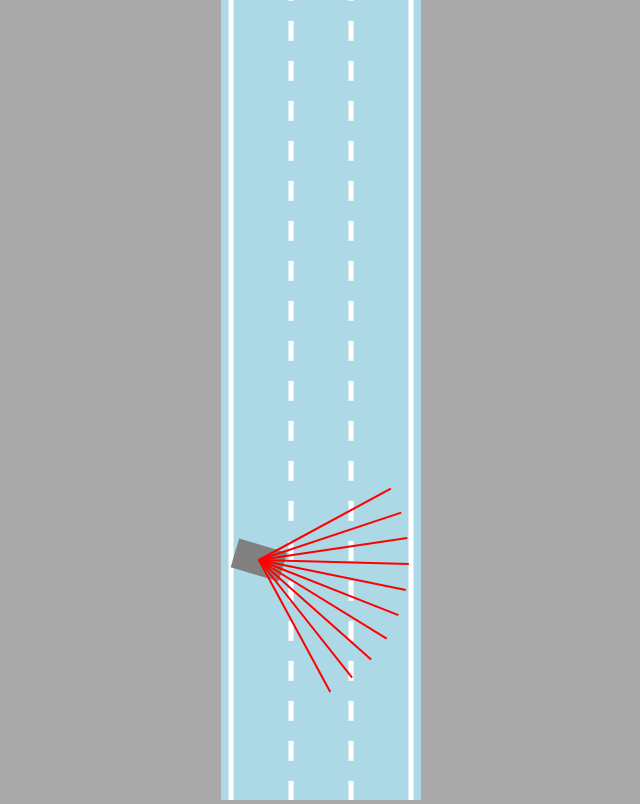
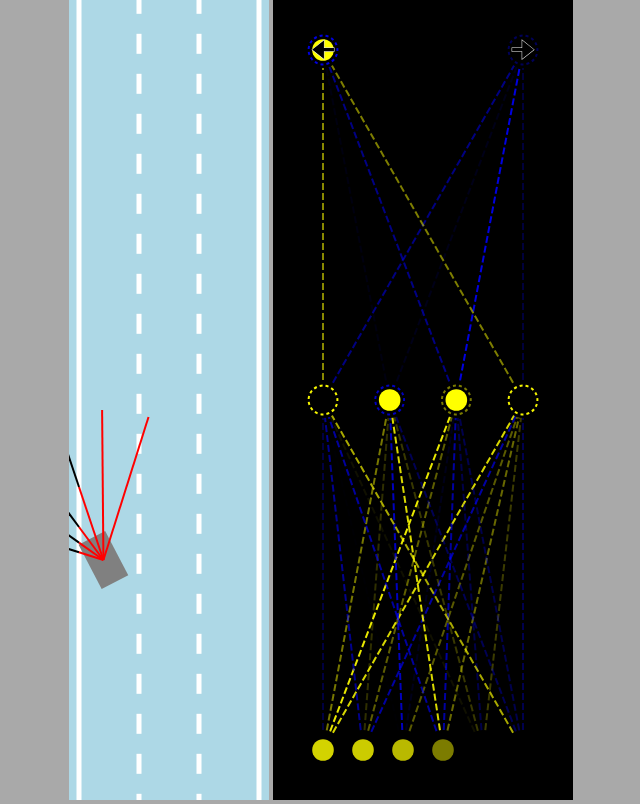
Before and after one commit to abhinav-22-tech/Self-driving-car, a plain HTML site: page index.html in a window 1280 px wide. Shown: the whole page, without its empty margins (319-959 px from the left). Drawn offline with Linux system fonts and the light colour scheme.

Commit message:
visualizer added

```diff
--- a/car.js
+++ b/car.js
@@ -16,7 +16,7 @@ class Car {
 
     if (controlType != "DUMMY") {
       this.sensor = new Sensor(this);
-      this.brain = new NeuralNetwork([this.sensor.rayCount, 6, 4]);
+      this.brain = new NeuralNetwork([this.sensor.rayCount, 4, 2]);
     }
     this.controls = new Controls(controlType);
   }
@@ -35,10 +35,10 @@ class Car {
       const outputs = NeuralNetwork.feedForward(offsets, this.brain);
 
       if (this.useBrain) {
-        this.controls.forward = outputs[0];
+        // this.controls.forward = outputs[0];
         this.controls.left = outputs[1];
         this.controls.right = outputs[2];
-        this.controls.reverse = outputs[3];
+        // this.controls.reverse = outputs[3];
       }
     }
   }
@@ -84,9 +84,9 @@ class Car {
     if (this.controls.forward) {
       this.speed += this.acceleration;
     }
-    if (this.controls.reverse) {
-      this.speed -= this.acceleration;
-    }
+    // if (this.controls.reverse) {
+    //   this.speed -= this.acceleration;
+    // }
 
     if (this.speed > this.maxSpeed) {
       this.speed = this.maxSpeed;
--- a/controls.js
+++ b/controls.js
@@ -1,6 +1,6 @@
 class Controls {
   constructor(type) {
-    this.forward = false;
+    this.forward = true;
     this.left = false;
     this.right = false;
     this.reverse = false;
--- a/index.html
+++ b/index.html
@@ -10,10 +10,12 @@
 </head>
 
 <body>
-  <canvas id="myCanvas"></canvas>
+  <canvas id="carCanvas"></canvas>
+  <canvas id="networkCanvas"></canvas>
+
   <script src="./network.js"></script>
   <script src="./sensor.js"></script>
-
+  <script src="./visualizer.js"></script>
   <script src="./utils.js"></script>
   <script src="./road.js"></script>
   <script src="./controls.js"></script>
--- a/main.js
+++ b/main.js
@@ -1,29 +1,38 @@
-const canvas = document.getElementById("myCanvas");
-canvas.width = 200;
+const carCanvas = document.getElementById("carCanvas");
+carCanvas.width = 200;
 
-const ctx = canvas.getContext("2d");
-const road = new Road(canvas.width / 2, canvas.width * 0.9);
+const networkCanvas = document.getElementById("networkCanvas");
+networkCanvas.width = 300;
+
+const carCtx = carCanvas.getContext("2d");
+const networkCtx = networkCanvas.getContext("2d");
+
+const road = new Road(carCanvas.width / 2, carCanvas.width * 0.9);
 const car = new Car(road.getLaneCenter(1), 100, 30, 50, "AI");
-const traffic = [new Car(road.getLaneCenter(2), -100, 30, 50, "DUMMY", 2)];
+const traffic = [new Car(road.getLaneCenter(1), -100, 30, 50, "DUMMY", 2)];
 animate();
 
-function animate() {
+function animate(time) {
   for (let i = 0; i < traffic.length; i++) {
     traffic[i].update(road.borders, []);
   }
   car.update(road.borders, traffic);
 
-  canvas.height = window.innerHeight;
+  carCanvas.height = window.innerHeight;
+  networkCanvas.height = window.innerHeight;
 
-  ctx.save();
-  ctx.translate(0, -car.y + canvas.height * 0.7);
+  carCtx.save();
+  carCtx.translate(0, -car.y + carCanvas.height * 0.7);
 
-  road.draw(ctx);
+  road.draw(carCtx);
   for (let i = 0; i < traffic.length; i++) {
-    traffic[i].draw(ctx, "yellow");
+    traffic[i].draw(carCtx, "yellow");
   }
-  car.draw(ctx, "black");
+  car.draw(carCtx, "black");
 
-  ctx.restore();
+  carCtx.restore();
+
+  networkCtx.lineDashOffset = -time / 50;
+  Visualizer.drawNetwork(networkCtx, car.brain);
   requestAnimationFrame(animate);
 }
--- a/sensor.js
+++ b/sensor.js
@@ -1,7 +1,7 @@
 class Sensor {
   constructor(car) {
     this.car = car;
-    this.rayCount = 10;
+    this.rayCount = 6;
     this.rayLength = 150;
     this.raySpread = Math.PI / 2;
 
--- a/style.css
+++ b/style.css
@@ -1,10 +1,14 @@
-body{
+body {
   margin: 0;
   background: darkgray;
   overflow: hidden;
   text-align: center;
 }
 
-#myCanvas{
+#carCanvas {
   background: lightblue;
 }
+
+#networkCanvas {
+  background: black;
+}
--- a/utils.js
+++ b/utils.js
@@ -38,3 +38,11 @@ function polysIntersect(poly1, poly2) {
   }
   return false;
 }
+
+function getRGBA(value) {
+  const alpha = Math.abs(value);
+  const R = value < 0 ? 0 : 255;
+  const G = R;
+  const B = value > 0 ? 0 : 255;
+  return "rgba(" + R + "," + G + "," + B + "," + alpha + ")";
+}
--- /dev/null
+++ b/visualizer.js
@@ -0,0 +1,103 @@
+class Visualizer {
+  static drawNetwork(ctx, network) {
+    const margin = 50;
+    const left = margin;
+    const top = margin;
+    const width = ctx.canvas.width - margin * 2;
+    const height = ctx.canvas.height - margin * 2;
+
+    const levelHeight = height / network.levels.length;
+
+    for (let i = network.levels.length - 1; i >= 0; i--) {
+      const levelTop =
+        top +
+        lerp(
+          height - levelHeight,
+          0,
+          network.levels.length == 1 ? 0.5 : i / (network.levels.length - 1)
+        );
+
+      ctx.setLineDash([7, 3]);
+      Visualizer.drawLevel(
+        ctx,
+        network.levels[i],
+        left,
+        levelTop,
+        width,
+        levelHeight,
+        i == network.levels.length - 1 ? ["🠈", "🠊"] : []
+      );
+    }
+  }
+
+  static drawLevel(ctx, level, left, top, width, height, outputLabels) {
+    const right = left + width;
+    const bottom = top + height;
+
+    const { inputs, outputs, weights, biases } = level;
+
+    for (let i = 0; i < inputs.length; i++) {
+      for (let j = 0; j < outputs.length; j++) {
+        ctx.beginPath();
+        ctx.moveTo(Visualizer.#getNodeX(inputs, i, left, right), bottom);
+        ctx.lineTo(Visualizer.#getNodeX(outputs, j, left, right), top);
+        ctx.lineWidth = 2;
+        ctx.strokeStyle = getRGBA(weights[i][j]);
+        ctx.stroke();
+      }
+    }
+
+    const nodeRadius = 18;
+    for (let i = 0; i < inputs.length; i++) {
+      const x = Visualizer.#getNodeX(inputs, i, left, right);
+      ctx.beginPath();
+      ctx.arc(x, bottom, nodeRadius, 0, Math.PI * 2);
+      ctx.fillStyle = "black";
+      ctx.fill();
+      ctx.beginPath();
+      ctx.arc(x, bottom, nodeRadius * 0.6, 0, Math.PI * 2);
+      ctx.fillStyle = getRGBA(inputs[i]);
+      ctx.fill();
+    }
+
+    for (let i = 0; i < outputs.length; i++) {
+      const x = Visualizer.#getNodeX(outputs, i, left, right);
+      ctx.beginPath();
+      ctx.arc(x, top, nodeRadius, 0, Math.PI * 2);
+      ctx.fillStyle = "black";
+      ctx.fill();
+      ctx.beginPath();
+      ctx.arc(x, top, nodeRadius * 0.6, 0, Math.PI * 2);
+      ctx.fillStyle = getRGBA(outputs[i]);
+      ctx.fill();
+
+      ctx.beginPath();
+      ctx.lineWidth = 2;
+      ctx.arc(x, top, nodeRadius * 0.8, 0, Math.PI * 2);
+      ctx.strokeStyle = getRGBA(biases[i]);
+      ctx.setLineDash([3, 3]);
+      ctx.stroke();
+      ctx.setLineDash([]);
+
+      if (outputLabels[i]) {
+        ctx.beginPath();
+        ctx.textAlign = "center";
+        ctx.textBaseline = "middle";
+        ctx.fillStyle = "black";
+        ctx.strokeStyle = "white";
+        ctx.font = nodeRadius * 1.5 + "px Arial";
+        ctx.fillText(outputLabels[i], x, top + nodeRadius * 0.1);
+        ctx.lineWidth = 0.5;
+        ctx.strokeText(outputLabels[i], x, top + nodeRadius * 0.1);
+      }
+    }
+  }
+
+  static #getNodeX(nodes, index, left, right) {
+    return lerp(
+      left,
+      right,
+      nodes.length == 1 ? 0.5 : index / (nodes.length - 1)
+    );
+  }
+}
```
